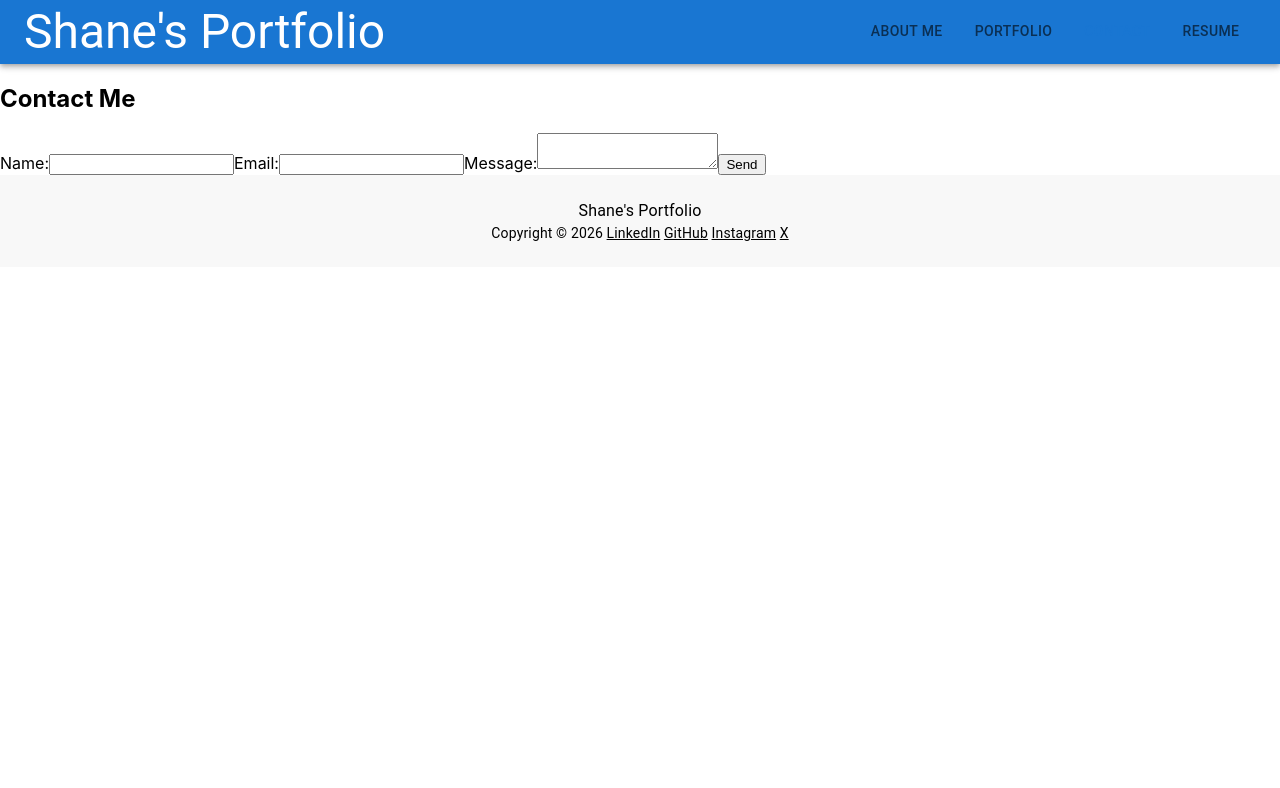
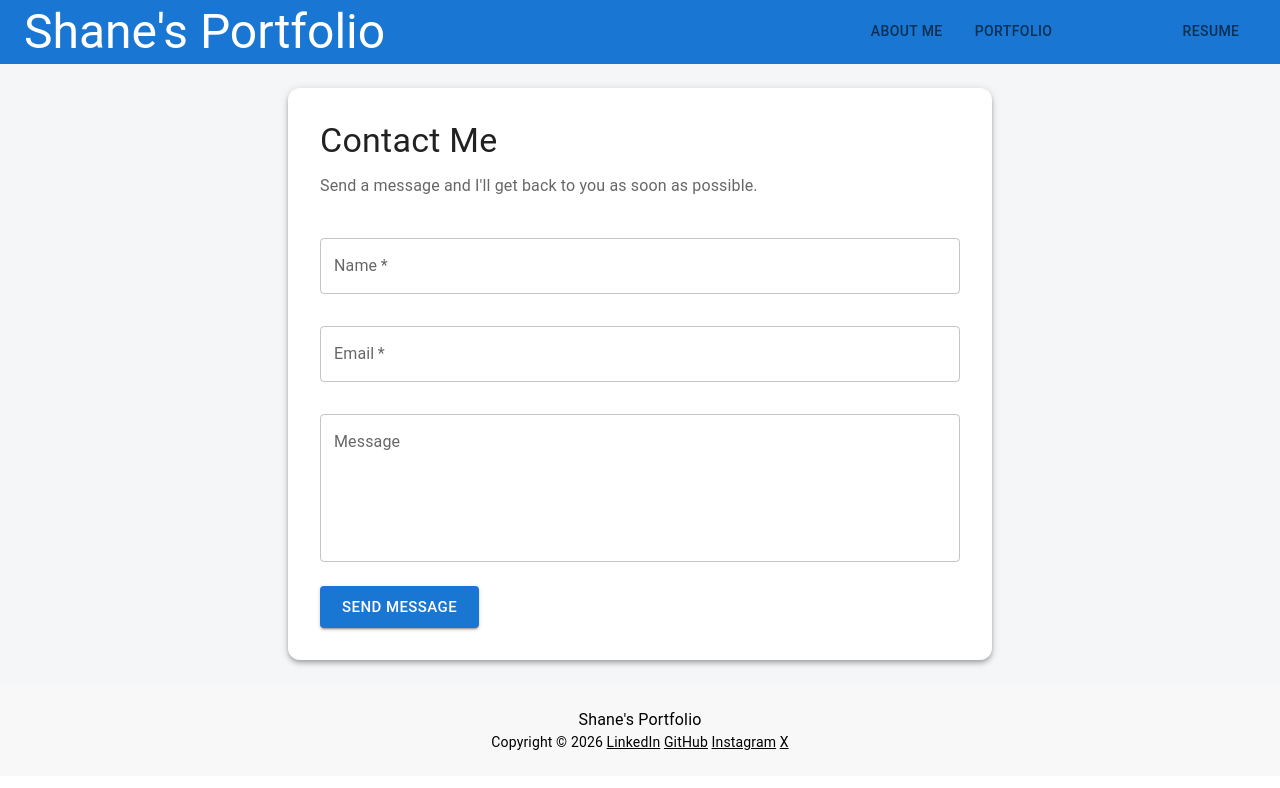
Before and after one commit to Kranniax/react-portfolio, a React (Create React App) app: page / in a window 1280 px wide. Both pictures are taken after a click on the tab "CONTACT". Shown: the top 788 px of the page. Built offline with nearby package versions, Linux system fonts and the light colour scheme.

Commit message:
Create contact and resume section ui

```diff
--- a/src/App.js
+++ b/src/App.js
@@ -4,11 +4,10 @@ import { Header } from "./components/Header/index.jsx";
 import { About } from "./components/About/index.jsx";
 import { Portfolio } from "./components/Portfolio/index.jsx";
 import { Contact } from "./components/Contact/index.jsx";
+import { Resume } from "./components/Resume/index.jsx";
 import { Footer } from "./components/Footer/index.jsx";
 
 function App() {
-  // const [titles] = useState(["About", "Portfolio", "Contact", "Resume"]);
-  // const [title, setTitle] = useState(titles[0]);
   const [navItem, setNavItem] = useState(0);
 
   return (
@@ -18,6 +17,7 @@ function App() {
         {navItem === 0 && <About />}
         {navItem === 1 && <Portfolio />}
         {navItem === 2 && <Contact />}
+        {navItem === 3 && <Resume />}
       </main>
       <Footer></Footer>
     </div>
--- a/src/components/About/index.jsx
+++ b/src/components/About/index.jsx
@@ -1,8 +1,8 @@
 import React from "react";
 import { Grid } from "@mui/material";
-import shanePhoto from "../../assets/images/Shane professional-modified.png";
 
 const About = () => {
+  const shanePhoto = "/images/Shane professional-modified.png";
   return (
     <div>
       <section id="hero">
--- a/src/components/Contact/index.jsx
+++ b/src/components/Contact/index.jsx
@@ -1,19 +1,100 @@
-import React from "react";
+import React, { useState } from "react";
+import Box from "@mui/material/Box";
+import TextField from "@mui/material/TextField";
+import Button from "@mui/material/Button";
+import Paper from "@mui/material/Paper";
+import Typography from "@mui/material/Typography";
+import {validateEmail} from "../../utils/helper.js";
 
 const Contact = () => {
+  const [formState, setFormState] = useState({
+    name: "",
+    email: "",
+    message: "",
+  });
+  const { name, email, message } = formState;
+  const [errorMessage, setErrorMessage] = useState("");
+
+  function handleChange(e) {
+    if (e.target.name === "email") {
+      const isValid = validateEmail(e.target.value);
+    }
+  }
+
+  function handleSubmit(e) {
+    e.preventDefault();
+    console.log(formState);
+  }
+
   return (
-    <div>
-      <h2>Contact Me</h2>
-      <form>
-        <label>Name:</label>
-        <input type="text" />
-        <label>Email:</label>
-        <input type="email" />
-        <label>Message:</label>
-        <textarea></textarea>
-        <button type="submit">Send</button>
-      </form>
-    </div>
+    <Box
+      sx={{
+        display: "flex",
+        justifyContent: "center",
+        p: 3,
+        backgroundColor: "#f4f6f8",
+      }}
+    >
+      <Paper
+        elevation={4}
+        sx={{
+          width: "100%",
+          maxWidth: 640,
+          p: 4,
+          borderRadius: 3,
+        }}
+      >
+        <Typography variant="h4" component="h2" gutterBottom>
+          Contact Me
+        </Typography>
+        <Typography variant="body1" sx={{ mb: 3, color: "text.secondary" }}>
+          Send a message and I&apos;ll get back to you as soon as possible.
+        </Typography>
+        <Box
+          component="form"
+          noValidate
+          autoComplete="off"
+          onSubmit={handleSubmit}
+        >
+          <TextField
+            name="name"
+            label="Name"
+            variant="outlined"
+            margin="normal"
+            fullWidth
+            required
+            sx={{ mb: 2 }}
+            onBlur={handleChange}
+          />
+          <TextField
+            name="email"
+            label="Email"
+            type="email"
+            variant="outlined"
+            margin="normal"
+            fullWidth
+            required
+            sx={{ mb: 2 }}
+            onBlur={handleChange}
+          />
+          <TextField
+            name="message"
+            label="Message"
+            v
+            multiline
+            rows={5}
+            variant="outlined"
+            margin="normal"
+            fullWidth
+            sx={{ mb: 3 }}
+            onBlur={handleChange}
+          />
+          <Button type="submit" variant="contained" size="large">
+            Send Message
+          </Button>
+        </Box>
+      </Paper>
+    </Box>
   );
 };
 
--- /dev/null
+++ b/src/components/Resume/index.jsx
@@ -0,0 +1,81 @@
+import React from "react";
+import {
+  Container,
+  Typography,
+  Button,
+  Grid,
+  Paper,
+  List,
+  ListItem,
+  ListItemText,
+} from "@mui/material";
+
+function Resume() {
+  return (
+    <Container sx={{ py: 8 }}>
+      <Typography variant="h4" gutterBottom>
+        Resume
+      </Typography>
+      <Typography variant="body1" paragraph>
+        I'm a front-end developer focused on building responsive, accessible,
+        and user-friendly web applications using React, JavaScript, HTML, CSS,
+        and Material UI.
+      </Typography>
+      <Button
+        variant="contained"
+        href="/Shane_Bramble_Wade_Resume_React_Portfolio.pdf"
+        target="_blank"
+        rel="noopener noreferrer"
+        sx={{ mb: 4 }}
+      >
+        Download Resume
+      </Button>
+
+      <Grid container spacing={4}>
+        <Grid item xs={12} md={6}>
+          <Paper sx={{ p: 3 }}>
+            <Typography variant="h6" gutterBottom>
+              Skills
+            </Typography>
+            <List>
+              <ListItem>
+                <ListItemText primary="React & React Router" />
+              </ListItem>
+              <ListItem>
+                <ListItemText primary="JavaScript (ES6+)" />
+              </ListItem>
+              <ListItem>
+                <ListItemText primary="HTML5 & CSS3" />
+              </ListItem>
+              <ListItem>
+                <ListItemText primary="Material UI" />
+              </ListItem>
+              <ListItem>
+                <ListItemText primary="Responsive design" />
+              </ListItem>
+            </List>
+          </Paper>
+        </Grid>
+
+        <Grid item xs={12} md={6}>
+          <Paper sx={{ p: 3 }}>
+            <Typography variant="h6" gutterBottom>
+              Experience
+            </Typography>
+            <Typography variant="body2" paragraph>
+              Developed web projects with user-centric interfaces, integrated
+              APIs, and interactive features suited for modern portfolios and
+              business applications.
+            </Typography>
+            <Typography variant="body2" paragraph>
+              Strong collaboration skills with designers and developers to
+              deliver polished, production-ready solutions.
+            </Typography>
+          </Paper>
+        </Grid>
+      </Grid>
+    </Container>
+  );
+}
+
+export { Resume };
--- /dev/null
+++ b/src/utils/helper.js
@@ -0,0 +1,4 @@
+export function validateEmail(email) {
+  const re = /^[^\s@]+@[^\s@]+\.[^\s@]+$/;
+  return re.test(email);
+}
```
Also changed, not shown: 1 other file (tests, documents, lock files or other folders).
